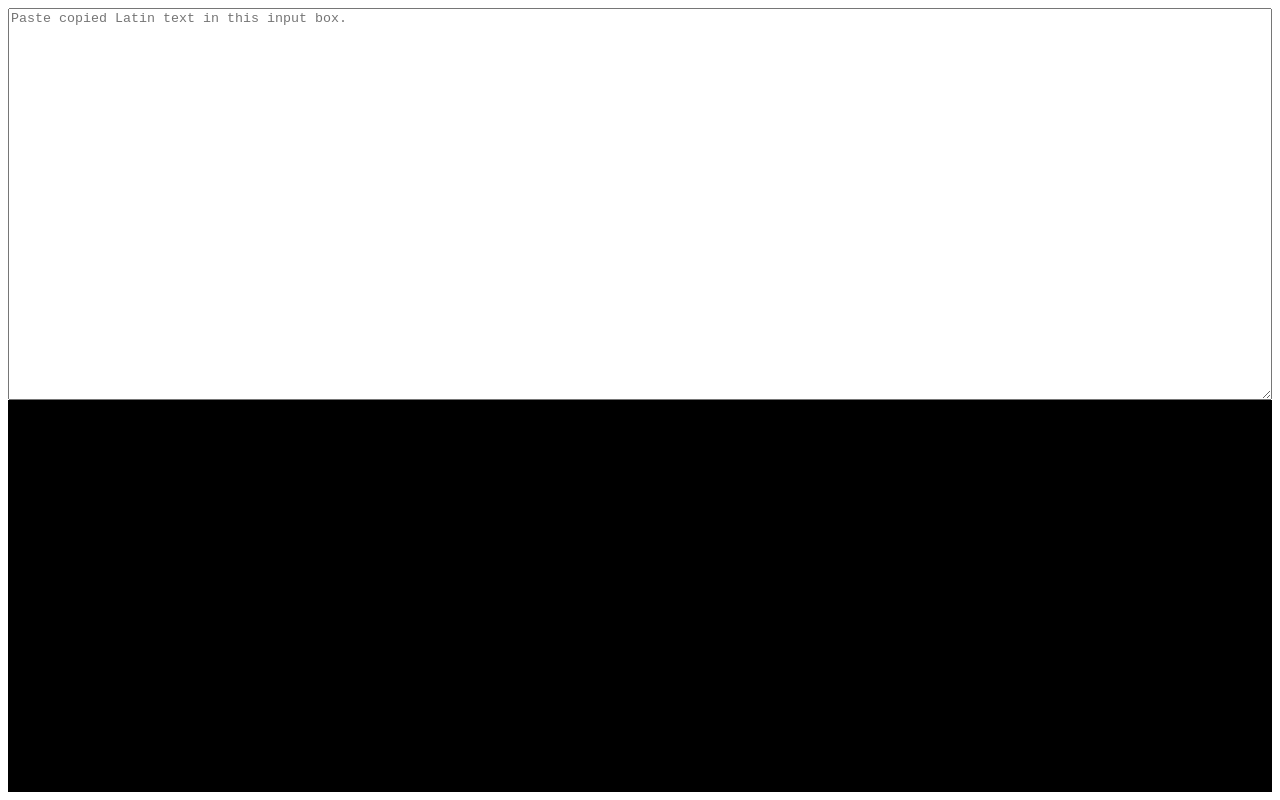
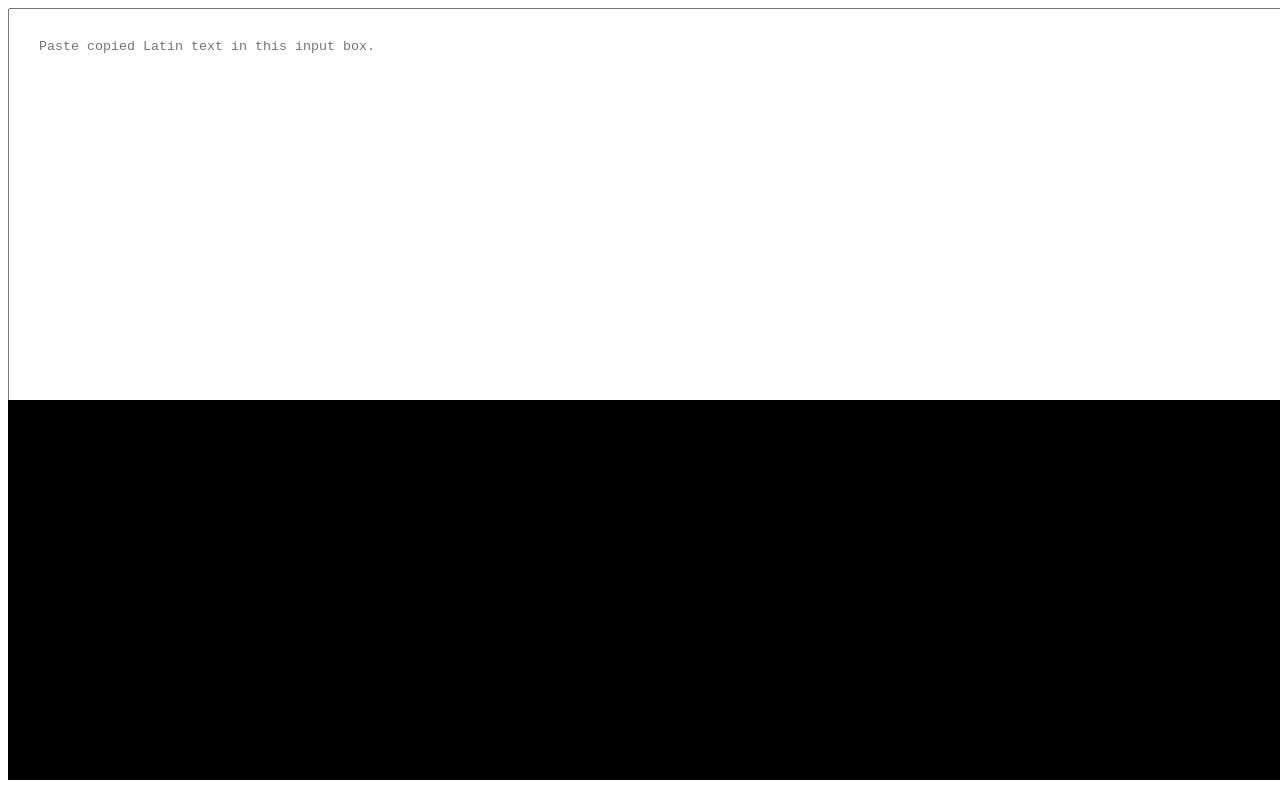
Before and after one commit to ojhaugen15/lucrexius, a browser extension: page index.html in a window 1280 px wide. Drawn offline with Linux system fonts and the light colour scheme.

Commit message:
Update index.html

```diff
--- a/index.html
+++ b/index.html
@@ -11,7 +11,6 @@ createOutput()
 
 setInterval(function () {
  var currentInput = getValue(input_element, 'value')
- console.log('currentInput: ', currentInput)
  if (areSame(currentInput, '')) {
   return
  }
@@ -20,8 +19,7 @@ setInterval(function () {
  }
  previous_input = currentInput
  var convertedText = convertText(currentInput)
- console.log('convertedText: ', convertedText)
- setValue(output_element, 'textContent', convertedText)
+ setValue(output_element, 'innerHTML', convertedText)
 }, 1000)
 
 //
@@ -34,16 +32,22 @@ function createInput () {
  var inputStyle = getValue(input_element, 'style')
  setValue(inputStyle, 'height', '50%')
  setValue(inputStyle, 'width', '100%')
+ setValue(inputStyle, 'position', 'fixed')
+ setValue(inputStyle, 'padding', '30px')
 }
 
 function createOutput () {
  output_element = document.createElement('div')
  body_node.appendChild(output_element)
  var outputStyle = getValue(output_element, 'style')
- setValue(outputStyle, 'height', '50%')
+ setValue(outputStyle, 'height', '40%')
  setValue(outputStyle, 'width', '100%')
  setValue(outputStyle, 'background', 'black')
  setValue(outputStyle, 'color', 'white')
+ setValue(outputStyle, 'position', 'fixed')
+ setValue(outputStyle, 'top', '50%')
+ setValue(outputStyle, 'overflow', 'scroll')
+ setValue(outputStyle, 'padding', '30px')
 }
 
 function convertText (inputString, currentOutput, currentIndex) {
```
